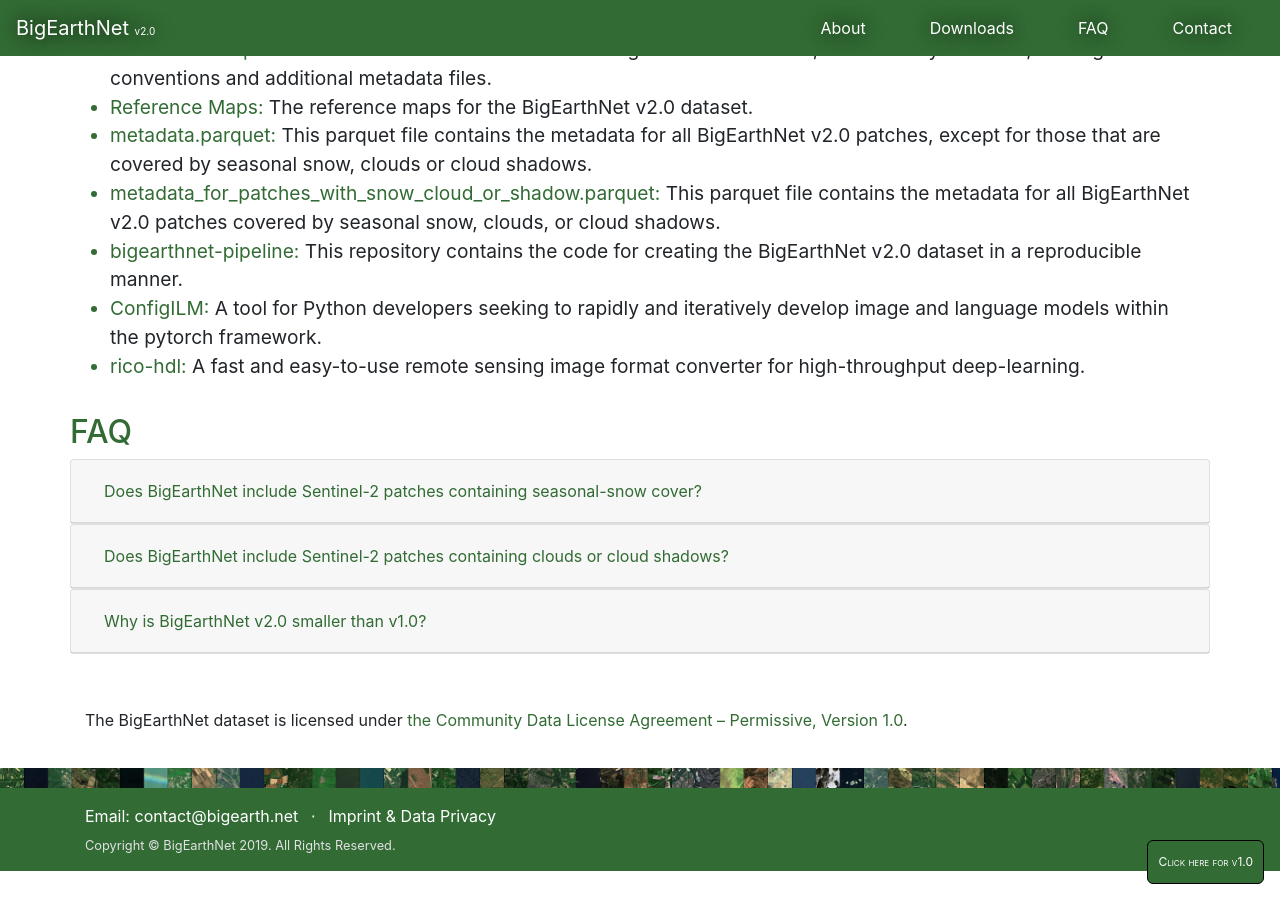
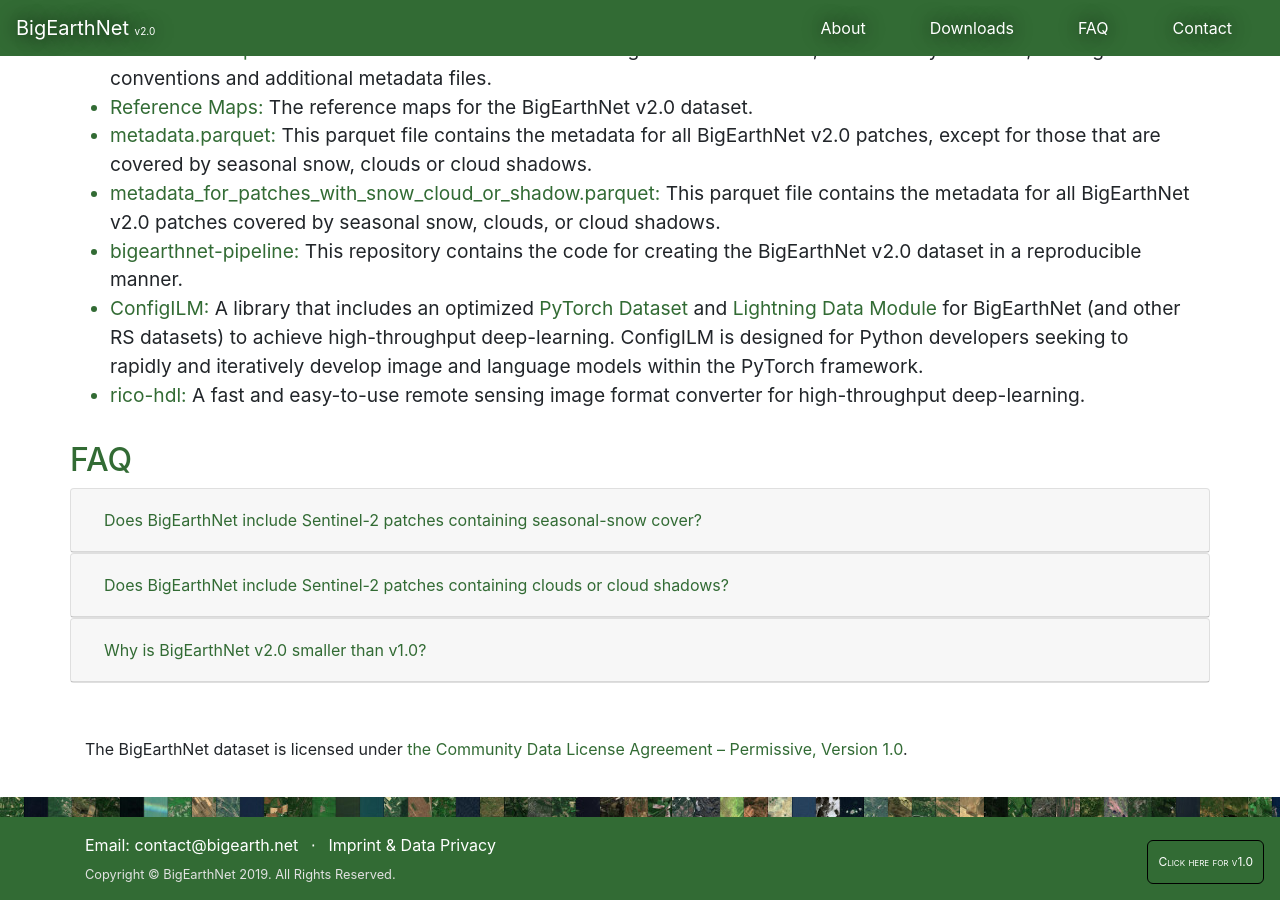
Before and after one commit to rsim-tu-berlin/bigearth.net, a Jekyll site: the page built from index.html, in a window 1280 px wide and 900 px high, scrolled down 1818 px. Built offline with Jekyll 4.4.1, drawn with Linux system fonts in a browser that asks for light colours.

Commit message:
update ConfigILM description

```diff
--- a/index.html
+++ b/index.html
@@ -339,8 +339,14 @@
         <!-- The reference maps for the BigEarthNet v2.0 dataset. -->
         <!-- </li> -->
         <li><a href="https://github.com/rsim-tu-berlin/ConfigILM" target="_blank">ConfigILM:</a>
-          A tool for Python developers seeking to rapidly and iteratively develop image and language
-          models within the pytorch framework.
+          A library that includes an optimized <a
+            href="https://lhackel-tub.github.io/ConfigILM/extra/DataSets%20and%20DataModules/bigearthnetv2.html#benv2dataset"
+            target="_blank">PyTorch Dataset</a> and
+          <a
+            href="https://lhackel-tub.github.io/ConfigILM/extra/DataSets%20and%20DataModules/bigearthnetv2.html#benv2datamodule">Lightning
+            Data Module</a> for BigEarthNet (and other RS datasets) to achieve high-throughput deep-learning.
+          ConfigILM is designed for Python developers seeking to rapidly and iteratively develop image and language
+          models within the PyTorch framework.
         </li>
         <li><a href="https://github.com/rsim-tu-berlin/rico-hdl" target="_blank">rico-hdl:</a>
           A fast and easy-to-use remote sensing image format converter for high-throughput
```
